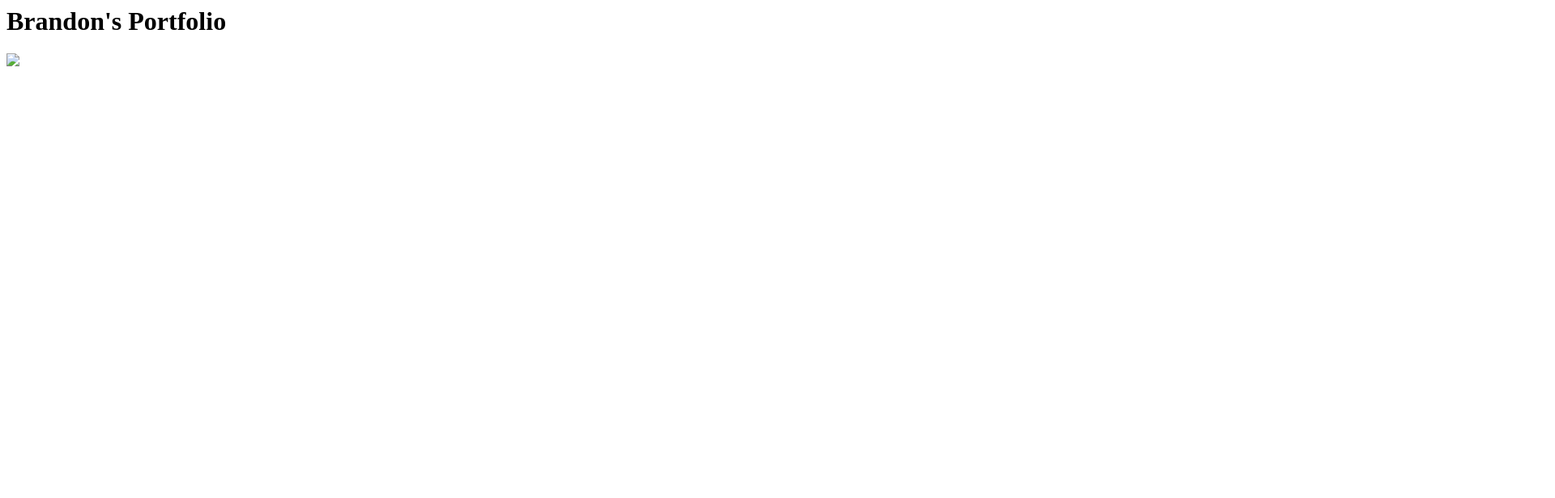
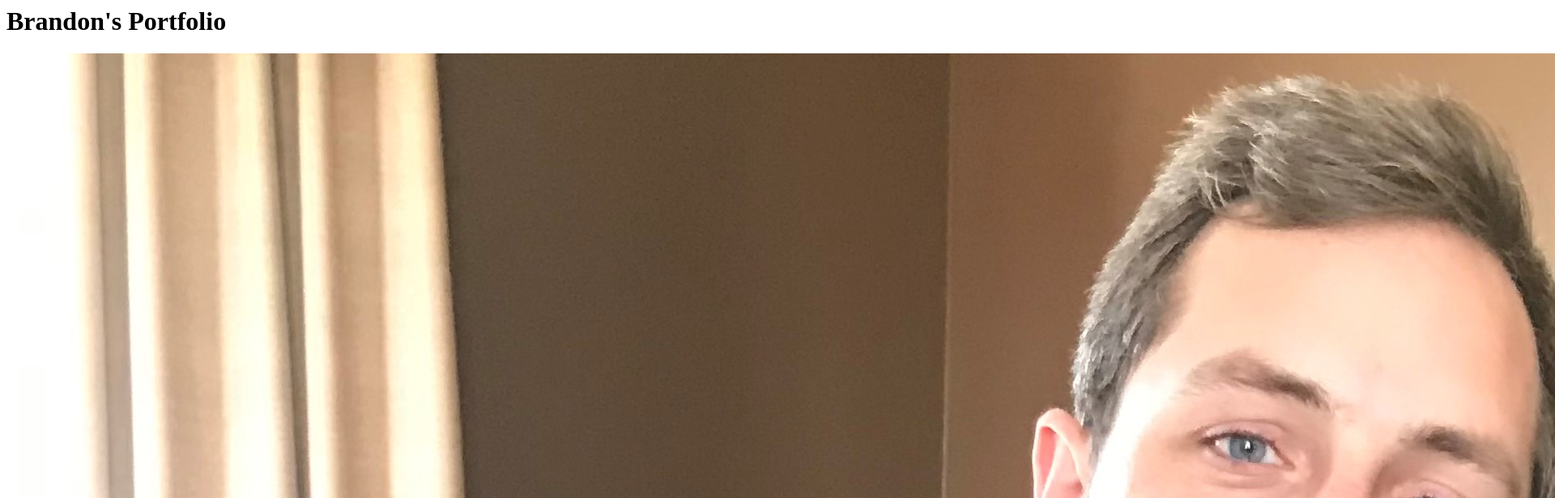
Before and after one commit to BrandBurt/BrandBurt.github.io, a plain HTML site: page index.html in a window 1280 px wide. Shown: the top 616 px of the page at 81% size, 1920 px wide, since content can reach past the window. Drawn offline with Linux system fonts and the light colour scheme.

Commit message:
Add files via upload

```diff
--- a/index.html
+++ b/index.html
@@ -1,4 +1,4 @@
 <html>
 <h1>Brandon's Portfolio</h1>
-<img src="BPortfolio.jpeg"/>
+<img src="BPortfolio2.jpeg"/>
 </html>
```
